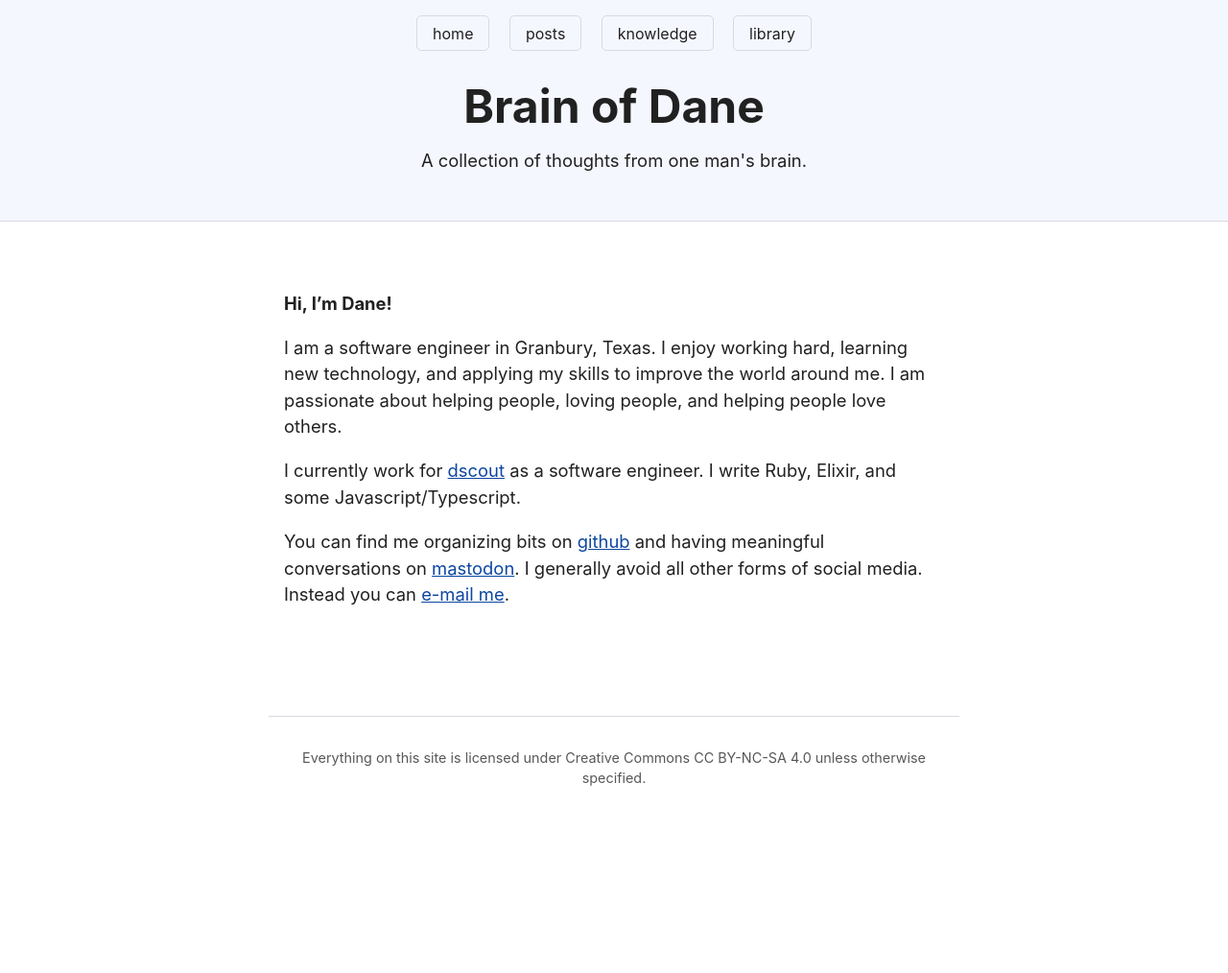
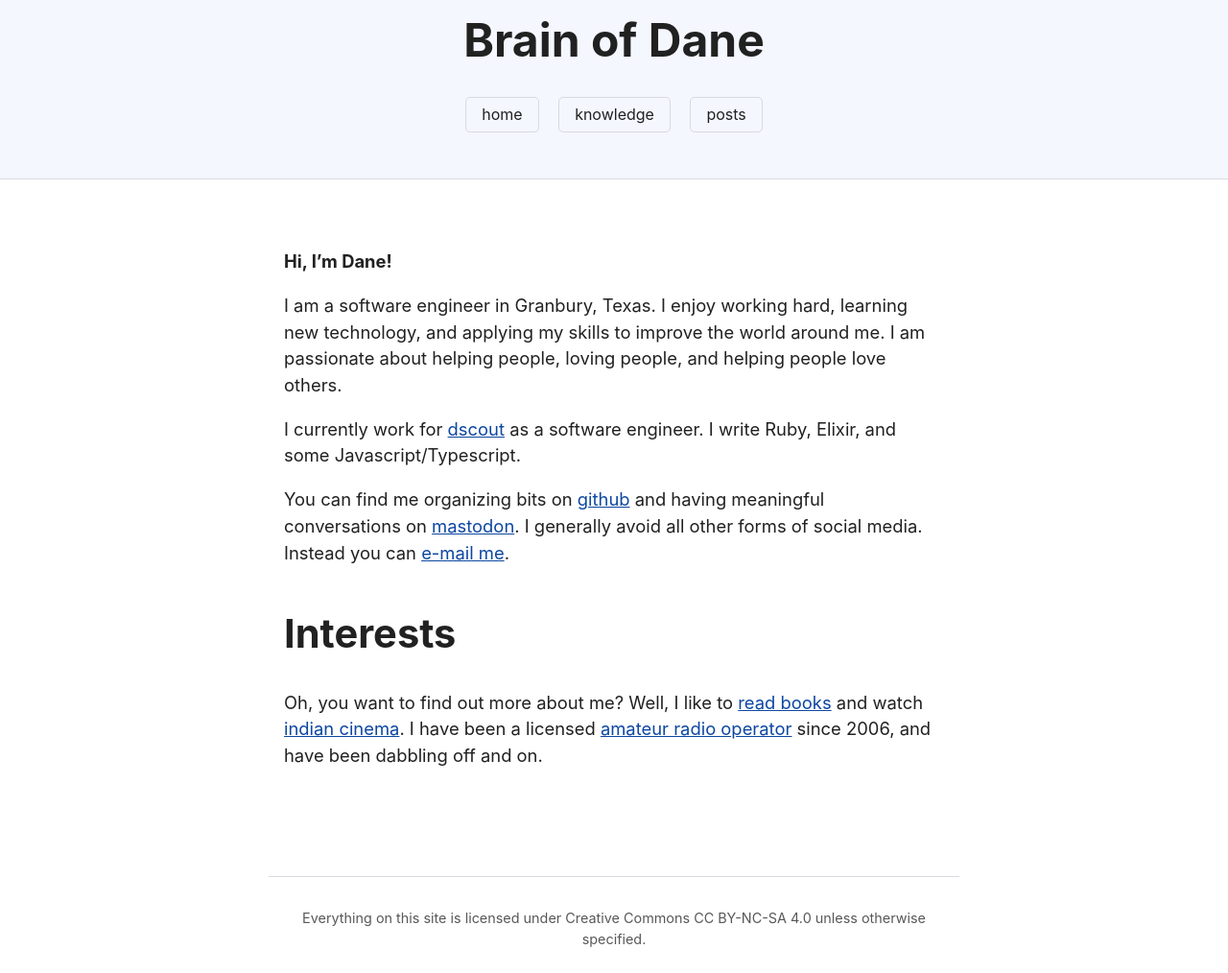
Before and after one commit to dahenson/dahenson.github.io, a Jekyll site: the page built from index.md, in a window 1280 px wide. Shown: the whole page at 96% size. Built offline with Jekyll 4.4.1, drawn with Linux system fonts in a browser that asks for light colours; before the commit the page ends 900 px from its top, so only the background shows below that.

Commit message:
Refresh a few pages

```diff
--- a/_includes/header.html
+++ b/_includes/header.html
@@ -1,10 +1,8 @@
 <header>
+  <h1>{{ site.title }}</h1>
   <nav>
     <a href="/">home</a>
+    <a href="/knowledge">knowledge</a>
     <a href="/posts">posts</a>
-    <a href="/knowledge">knowledge</a>
-    <a href="/library">library</a>
   </nav>
-  <h1>{{ site.title }}</h1>
-  <p>{{ site.description }}</p>
 </header>
--- a/index.md
+++ b/index.md
@@ -14,3 +14,7 @@ I currently work for [dscout](https://dscout.com) as a software engineer. I writ
 You can find me organizing bits on [github](https://github.com/dahenson) and having meaningful conversations on [mastodon](https://hackyderm.io/@brainofdane).
 I generally avoid all other forms of social media. Instead you can
 [e-mail me](mailto:thegreatdane@gmail.com).
+
+## Interests
+
+Oh, you want to find out more about me? Well, I like to [read books](/library) and watch [indian cinema](/indian-cinema). I have been a licensed [amateur radio operator](/ke5hcq) since 2006, and have been dabbling off and on.
--- a/india-movies.html
+++ b/indian-cinema.html
@@ -1,5 +1,5 @@
 ---
-title: India Movies
+title: Indian Cinema
 layout: default
 ---
 
@@ -9,7 +9,7 @@ layout: default
 </p>
 
 <h2>Seen</h2>
-{% for movie in site.data.india_movies.seen %}
+{% for movie in site.data.indian_cinema.seen %}
 <div>
   <p>
     <a href="{{ movie.url }}">{{ movie.title }}</a>
@@ -29,7 +29,7 @@ layout: default
 
 <h2>Watchlist</h2>
 <ul>
-  {% for movie in site.data.india_movies.watchlist %}
+  {% for movie in site.data.indian_cinema.watchlist %}
   <li><a href="{{ movie.url }}">{{ movie.title }}</a></li>
   {% endfor %}
 </ul>
```
Also changed, not shown: ke5hcq/index.md (added, +5 -0 lines), _data/indian_cinema.yml (renamed from _data/india_movies.yml).
